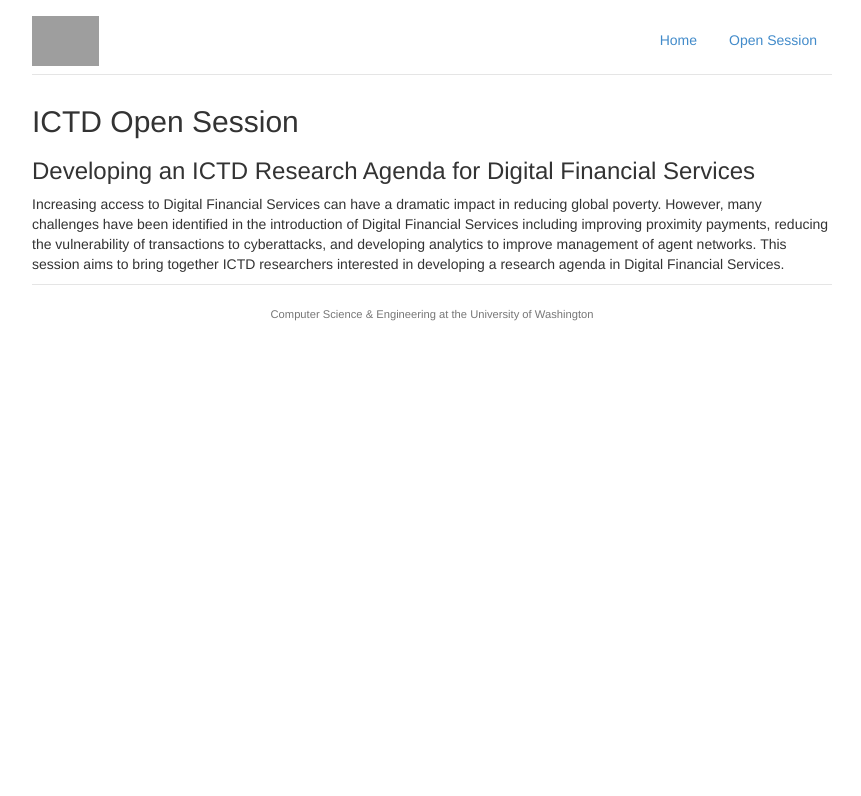
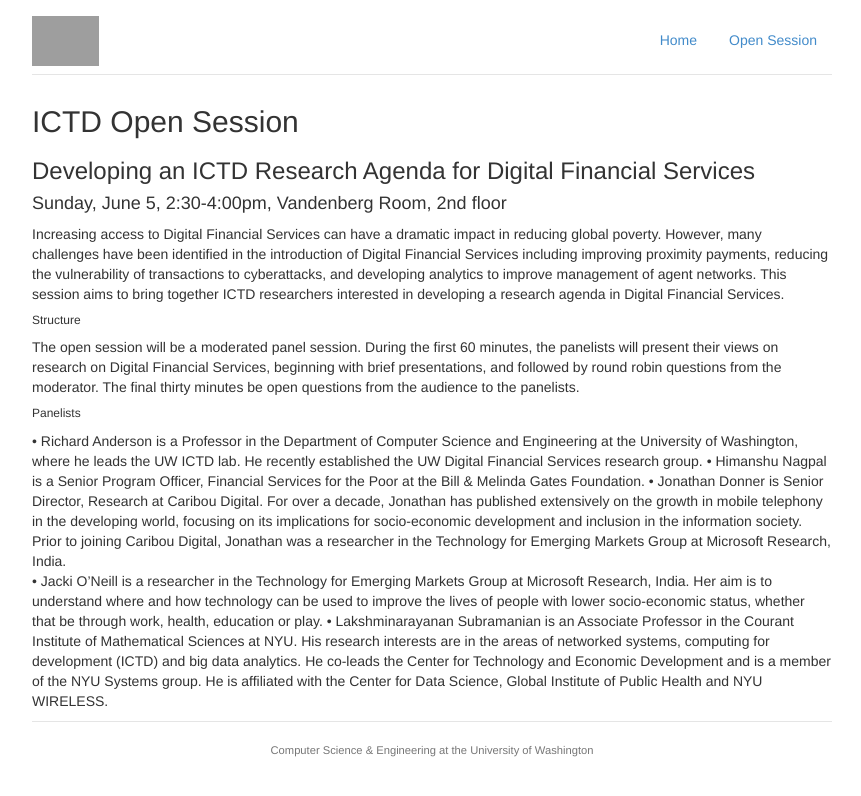
Before and after one commit to uw-ictd/uw-ictd.github.io, a Jekyll site: the page built from dfs/ictd_open_session.md, in a window 1280 px wide. Shown: the top 796 px of the page, without its empty margins (208-1069 px from the left). Built offline with Jekyll 4.4.1, drawn with Linux system fonts in a browser that asks for light colours; grey boxes are pictures that could not be loaded.

Commit message:
Adding text

```diff
--- a/dfs/ictd_open_session.md
+++ b/dfs/ictd_open_session.md
@@ -5,4 +5,18 @@ title: ICTD Open Session
 
 ### Developing an ICTD Research Agenda for Digital Financial Services
 
+#### Sunday,  June 5, 2:30-4:00pm, Vandenberg Room, 2nd floor
+
 Increasing access to Digital Financial Services can have a dramatic impact in reducing global poverty.  However, many challenges have been identified in the introduction of Digital Financial Services including improving proximity payments, reducing the vulnerability of transactions to cyberattacks, and developing analytics to improve management of agent networks.  This session aims to bring together ICTD researchers interested in developing a research agenda in Digital Financial Services.
+
+###### Structure
+
+The open session will be a moderated panel session.  During the first 60 minutes, the panelists will present their views on research on Digital Financial Services,  beginning with brief presentations, and followed by round robin questions from the moderator.  The final thirty minutes be open questions from the audience to the panelists.
+
+###### Panelists
+
+• Richard Anderson is a Professor in the Department of Computer Science and Engineering at the University of Washington, where he leads the UW ICTD lab.  He recently established the UW Digital Financial Services research group.
+• Himanshu Nagpal is a Senior Program Officer, Financial Services for the Poor at the Bill & Melinda Gates Foundation.
+• Jonathan Donner is Senior Director, Research at Caribou Digital. For over a decade, Jonathan has published extensively on the growth in mobile telephony in the developing world, focusing on its implications for socio-economic development and inclusion in the information society.  Prior to joining Caribou Digital, Jonathan was a researcher in the Technology for Emerging Markets Group at Microsoft Research, India.
+• Jacki O’Neill is a researcher in the Technology for Emerging Markets Group at Microsoft Research, India.   Her aim is to understand where and how technology can be used to improve the lives of people with lower socio-economic status, whether that be through work, health, education or play.
+• Lakshminarayanan Subramanian is an Associate Professor in the Courant Institute of Mathematical Sciences at NYU. His research interests are in the areas of networked systems, computing for development (ICTD) and big data analytics. He co-leads the Center for Technology and Economic Development and is a member of the NYU Systems group. He is affiliated with the Center for Data Science, Global Institute of Public Health and NYU WIRELESS.
```
